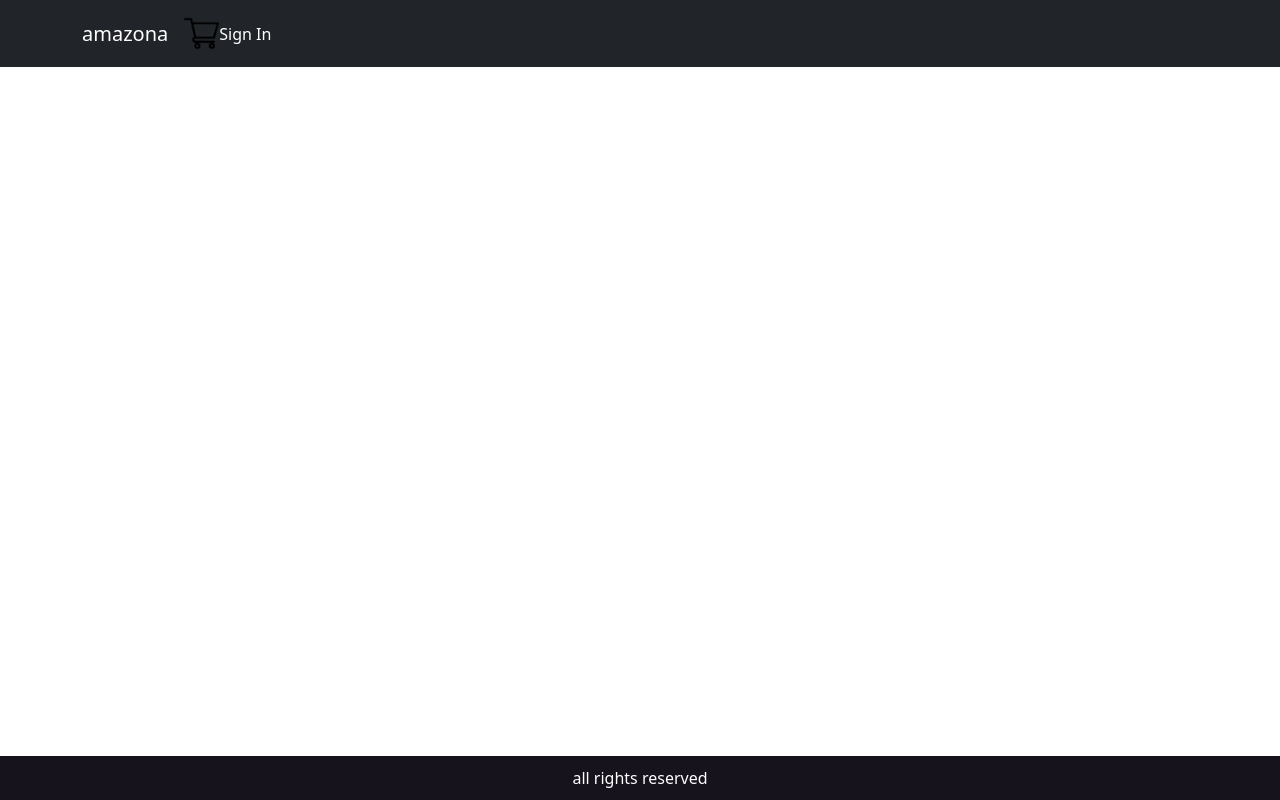
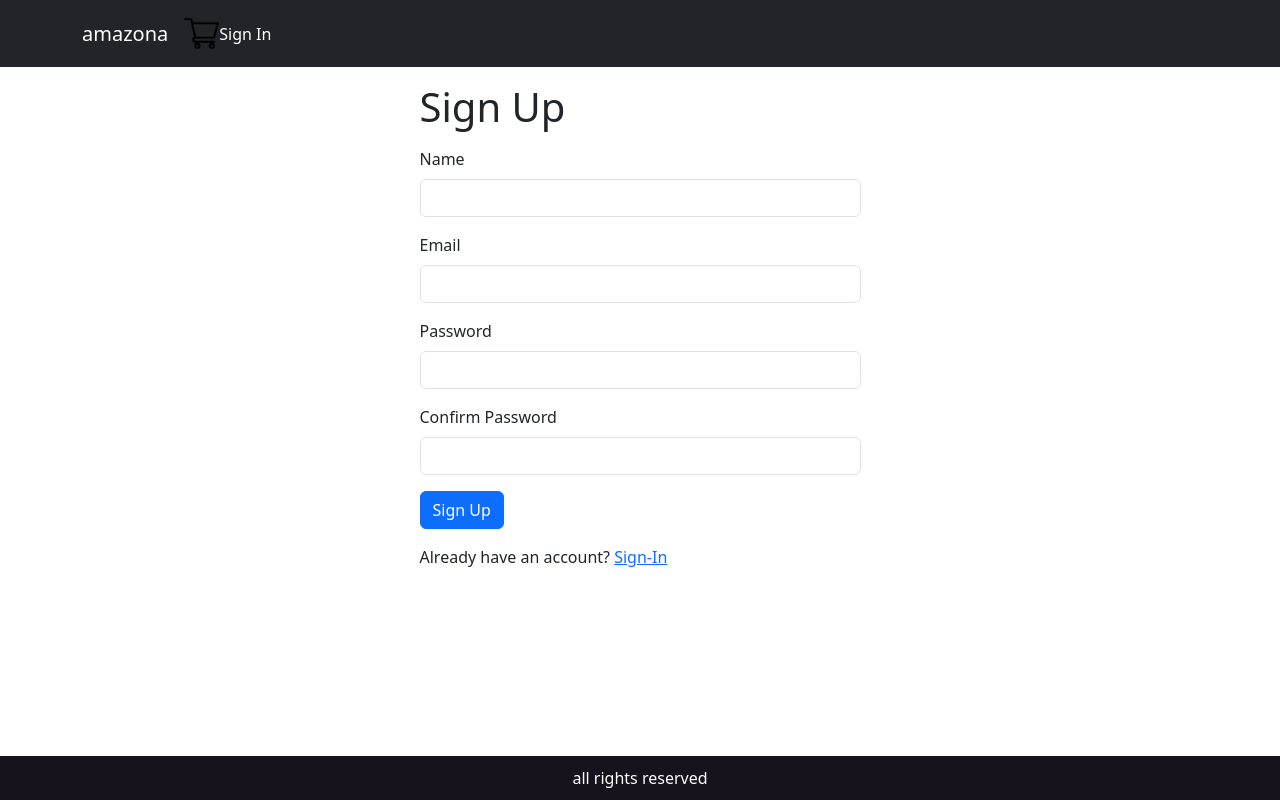
Before and after one commit to mohd-ashif/Amazona, a React (Vite) app in the folder front-end/: page /signup in a window 1280 px wide. Built offline with nearby package versions, Linux system fonts and the light colour scheme.

Commit message:
set-up sigup screen

```diff
--- a/front-end/src/App.jsx
+++ b/front-end/src/App.jsx
@@ -15,6 +15,7 @@
 import CartScreen from './Screen/CartScreen';
 import SigninScreen from './Screen/SigninScreen';
 import ShippingScreen from './Screen/ShippingScreen';
+import SignupScreen from './Screen/SignupScreen';
 
 
 function App() {
@@ -80,9 +81,9 @@
                 <Route path='/product/:slug' element={<ProductScreen />} />
                 <Route path="/cart" element={<CartScreen />} />
                 <Route path="/signin" element={<SigninScreen />} />
+                <Route path="/signup" element={<SignupScreen/>} />
                 <Route path="/shipping"  element={<ShippingScreen />}></Route>
                 <Route path="/" element={<HomeScreen />} />
-
               </Routes>
             </Container>
           </main>
--- a/front-end/src/Screen/HomeScreen.jsx
+++ b/front-end/src/Screen/HomeScreen.jsx
@@ -65,6 +65,9 @@
               </Col>
             ))}
           </Row>
+
+
+
         )}
       </div>
     </div>
--- a/front-end/src/Screen/ShippingScreen.jsx
+++ b/front-end/src/Screen/ShippingScreen.jsx
@@ -6,7 +6,7 @@
 import { Store } from '../Store';
 import CheckoutSteps from '../component/checkoutPages';
 
-const ShippingScreen = () => {
+const SignupScreen = () => {
   const navigate = useNavigate();
   const { state, dispatch: ctxDispatch } = useContext(Store);
   const {
@@ -116,4 +116,4 @@
   );
 };
 
-export default ShippingScreen;
+export default SignupScreen;
--- /dev/null
+++ b/front-end/src/Screen/SignupScreen.jsx
@@ -0,0 +1,100 @@
+import Axios from 'axios';
+import { Link, useLocation, useNavigate } from 'react-router-dom';
+import Container from 'react-bootstrap/Container';
+import Form from 'react-bootstrap/Form';
+import Button from 'react-bootstrap/Button';
+import { Helmet } from 'react-helmet-async';
+import { useContext, useEffect, useState } from 'react';
+import { Store } from '../Store';
+import { toast } from 'react-toastify';
+import { getError } from '../utils';
+export default function SignupScreen() {
+    const navigate = useNavigate();
+    const { search } = useLocation();
+    const redirectInUrl = new URLSearchParams(search).get('redirect');
+    const redirect = redirectInUrl ? redirectInUrl : '/';
+
+    const [name, setName] = useState('');
+    const [email, setEmail] = useState('');
+    const [password, setPassword] = useState('');
+    const [confirmPassword, setConfirmPassword] = useState('');
+
+    const { state, dispatch: ctxDispatch } = useContext(Store);
+    const { userInfo } = state;
+
+    const submitHandler = async (e) => {
+      e.preventDefault();
+      if (password !== confirmPassword) {
+        toast.error('Passwords do not match');
+        return;
+      }
+      try {
+        const { data } = await Axios.post('http://localhost:5000/users/signup', {
+          name,
+          email,
+          password,
+        });
+        ctxDispatch({ type: 'USER_SIGNIN', payload: data });
+        localStorage.setItem('userInfo', JSON.stringify(data));
+        navigate(redirect || '/');
+      } catch (err) {
+        toast.error(getError(err));
+      }
+    };
+
+    useEffect(() => {
+      if (userInfo) {
+        navigate(redirect);
+      }
+    }, [navigate, redirect, userInfo]);
+
+    return (
+      <Container className="small-container col-md-5">
+        <Helmet>
+          <title>Sign Up</title>
+        </Helmet>
+        <h1 className="my-3">Sign Up</h1>
+        <Form onSubmit={submitHandler}>
+          <Form.Group className="mb-3" controlId="name">
+            <Form.Label>Name</Form.Label>
+            <Form.Control onChange={(e) => setName(e.target.value)} required />
+          </Form.Group>
+
+          <Form.Group className="mb-3" controlId="email">
+            <Form.Label>Email</Form.Label>
+            <Form.Control
+              type="email"
+              required
+              onChange={(e) => setEmail(e.target.value)}
+            />
+          </Form.Group>
+
+          <Form.Group className="mb-3" controlId="password">
+            <Form.Label>Password</Form.Label>
+            <Form.Control
+              type="password"
+              required
+              onChange={(e) => setPassword(e.target.value)}
+            />
+          </Form.Group>
+
+          <Form.Group className="mb-3" controlId="confirmPassword">
+            <Form.Label>Confirm Password</Form.Label>
+            <Form.Control
+              type="password"
+              onChange={(e) => setConfirmPassword(e.target.value)}
+              required
+            />
+          </Form.Group>
+
+          <div className="mb-3">
+            <Button type="submit">Sign Up</Button>
+          </div>
+          <div className="mb-3">
+            Already have an account?{' '}
+            <Link to={`/signin?redirect=${redirect}`}>Sign-In</Link>
+          </div>
+        </Form>
+      </Container>
+    );
+  }
--- a/front-end/src/index.css
+++ b/front-end/src/index.css
@@ -68,10 +68,12 @@
 .small-form-control {
   font-size: 14px;
 }
-
+ /* shippng page */
 .small-container{
  margin-left: 350px;
 }
+
+
  /* checkout-steps */
 .checkout-steps > div {
   border-bottom: 0.2rem solid #a0a0a0;
```
Also changed, not shown: 1 other file (tests, documents, lock files or other folders).
